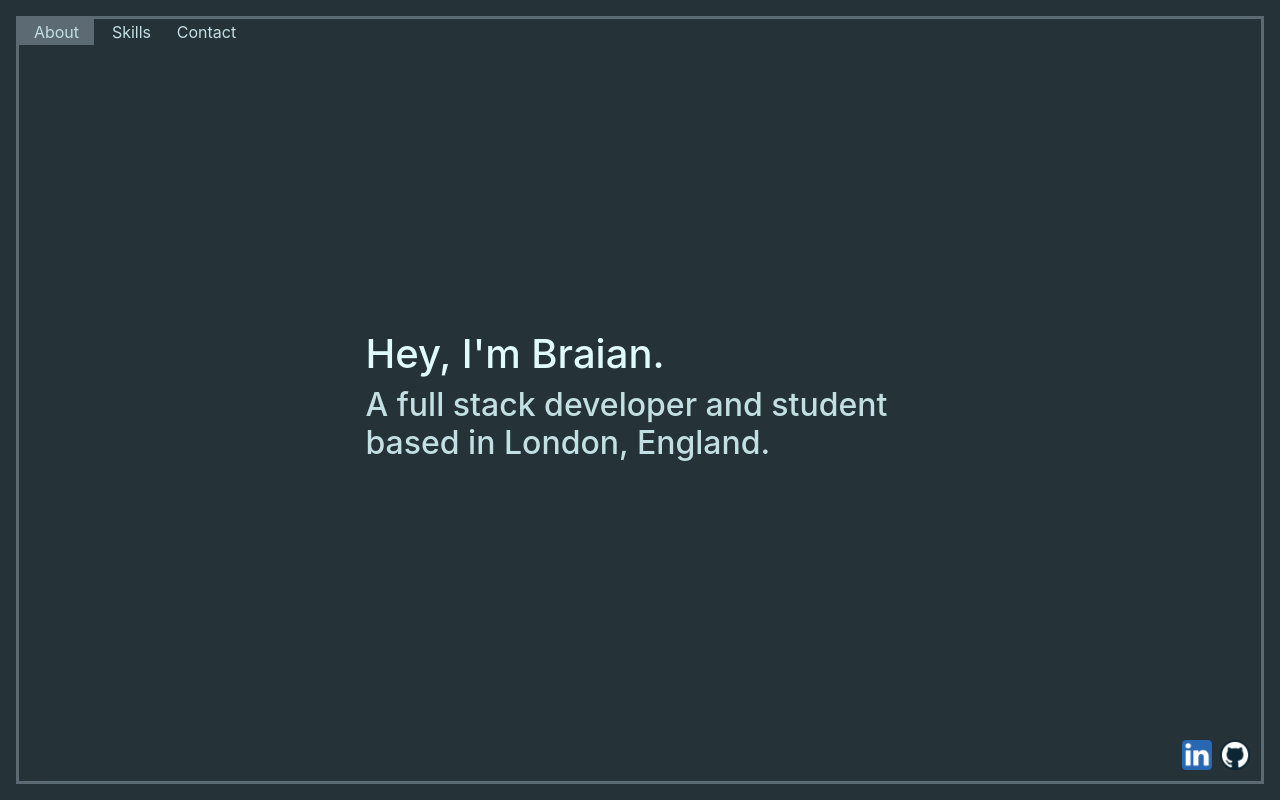
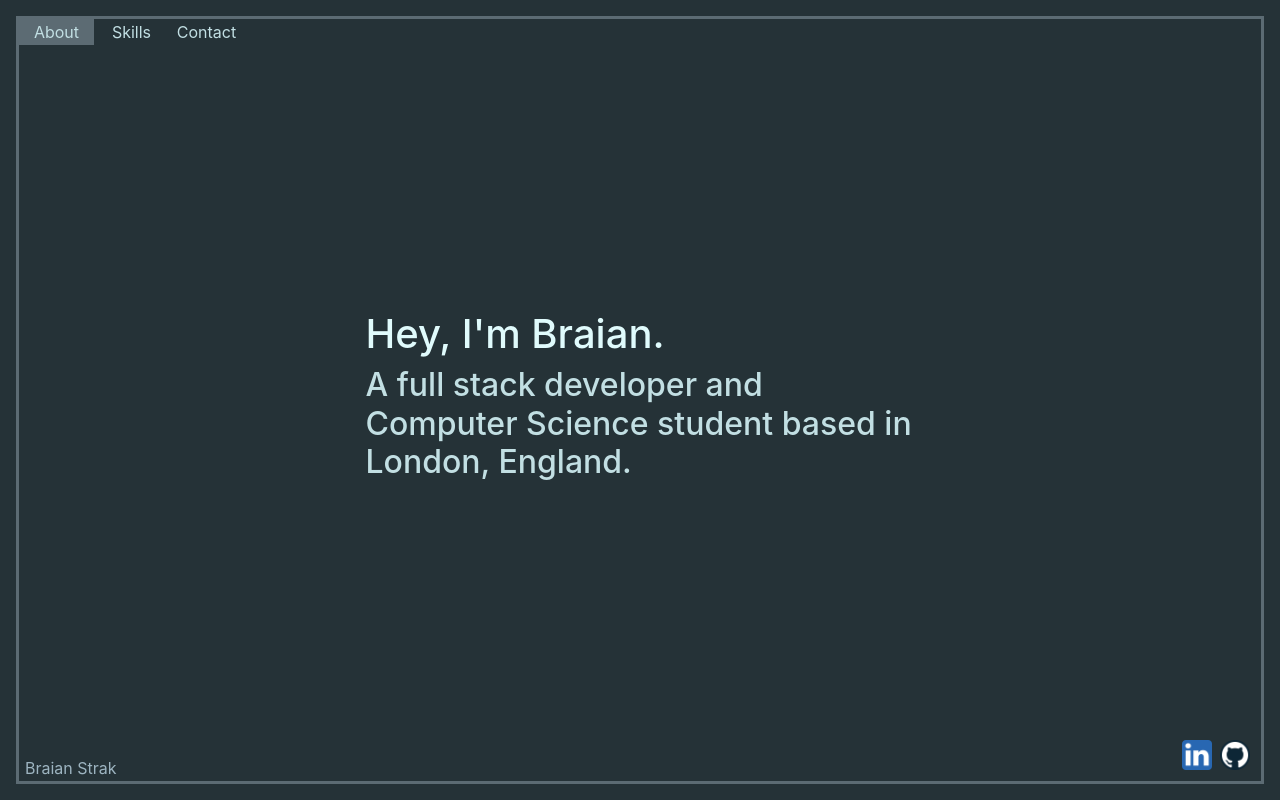
Before and after one commit to BraianStrak/personal-website, a React (Create React App) app in the folder personal-website-frontend/: page / in a window 1280 px wide. Built offline with nearby package versions, Linux system fonts and the light colour scheme.

Commit message:
Added name to bottom left

```diff
--- a/personal-website-frontend/src/App.css
+++ b/personal-website-frontend/src/App.css
@@ -73,13 +73,20 @@ button.selected_grow_box {
 /*---Text---*/
 
 h1 {
-    color: #E0FBFC;
+    color: #e0fbfc;
 }
 
 h2 {
-    color: #C2DFE3;
+    color: #c2dfe3;
 }
 
 h3 {
 
 }
+
+.name-mark {
+    color: #9DB4C0;
+    position:fixed;
+    bottom:20px;
+    left:25px;
+}
--- a/personal-website-frontend/src/App.js
+++ b/personal-website-frontend/src/App.js
@@ -36,6 +36,10 @@ function App() {
             < Navbar changeCurrentPage = {changeCurrentPage} currentPage = {currentPage} />
         </div>
 
+        <div className="name-mark">
+          Braian Strak
+        </div>
+
         <div className = "col h-100 w-100 p-5 d-flex align-items-center justify-content-center flex-column">
           <div className = "row w-50">
             < PageContent page = {currentPage} />
@@ -46,6 +50,7 @@ function App() {
             < Links />
         </div>
 
+
       </div>
     </div>
   );
--- a/personal-website-frontend/src/components/About.js
+++ b/personal-website-frontend/src/components/About.js
@@ -5,7 +5,7 @@ function About() {
             Hey, I'm Braian.
         </h1>
         <h2>
-            A full stack developer and student based in London, England.
+            A full stack developer and Computer Science student based in London, England.
         </h2>
       </div>
     );
```
Also changed, not shown: personal-website-frontend/src/fonts/fonts.css (added).
